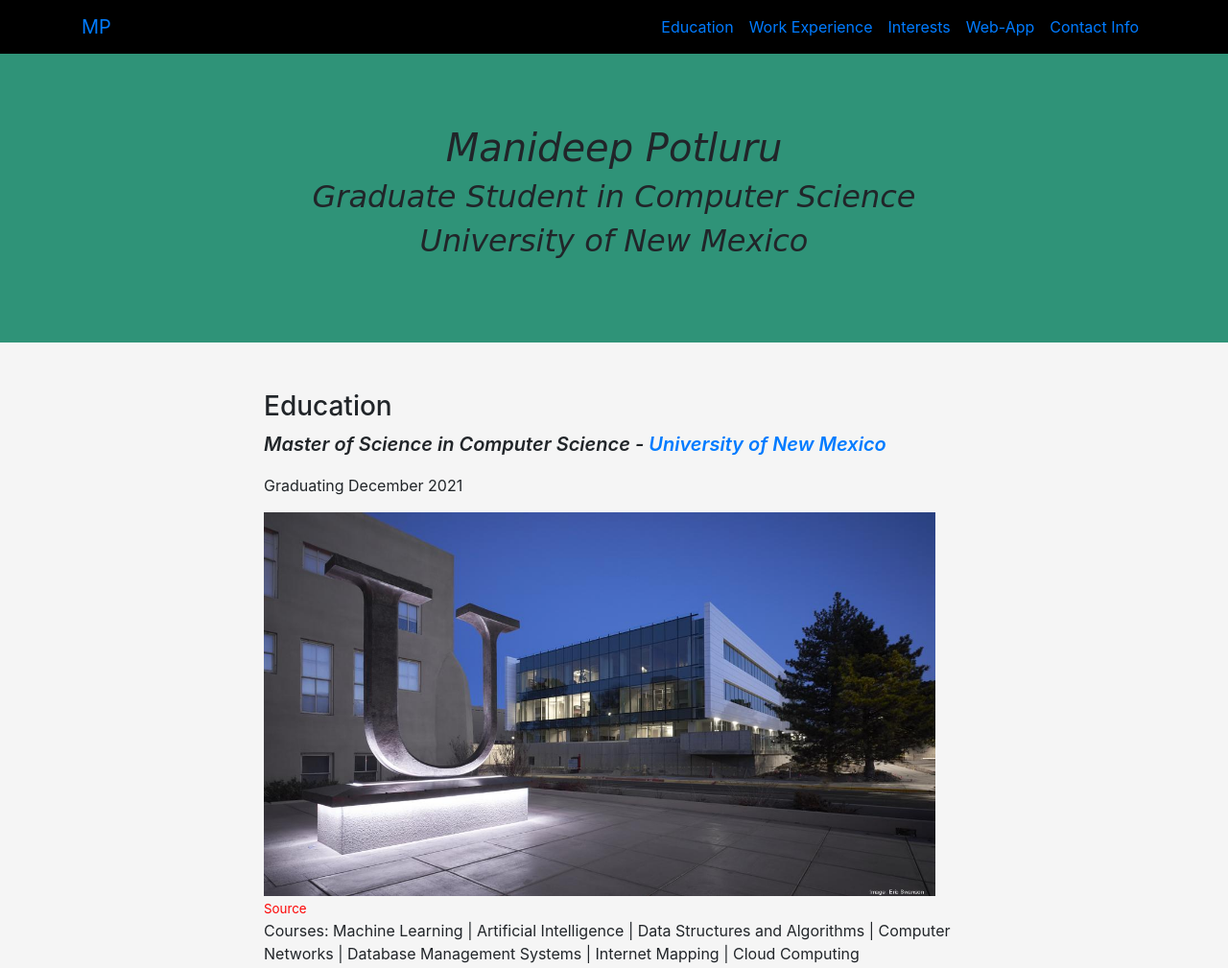
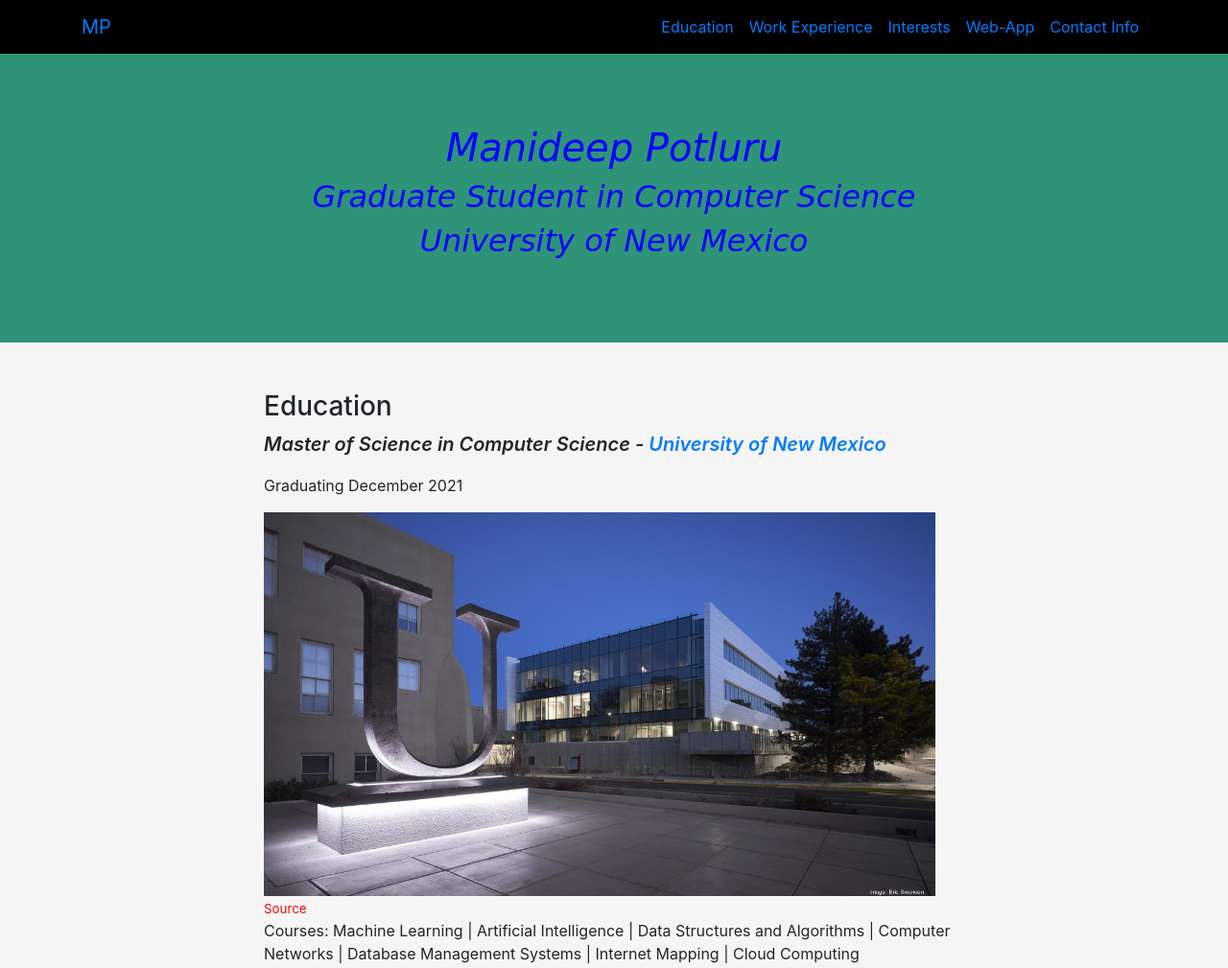
Before and after one commit to ManideepPotluru/ManideepPotluru.github.io, a plain HTML site: page index.html in a window 1280 px wide. Shown: the top 1009 px of the page at 96% size. Drawn offline with nearby package versions, Linux system fonts and the light colour scheme.

Commit message:
Update index.html

```diff
--- a/index.html
+++ b/index.html
@@ -51,7 +51,7 @@
     </nav>
 
     <header class=""
-        style="text-color:blue; background-color:rgb(47, 147, 120); font-family:cursive; font-style: italic; font-weight:900;">
+        style="background-color:rgb(47, 147, 120); color: blue; font-family:cursive; font-style: italic; font-weight:900;">
         <div class="container text-center">
             <h1>Manideep Potluru</h1>
             <h2>Graduate Student in Computer Science</h2>
```
